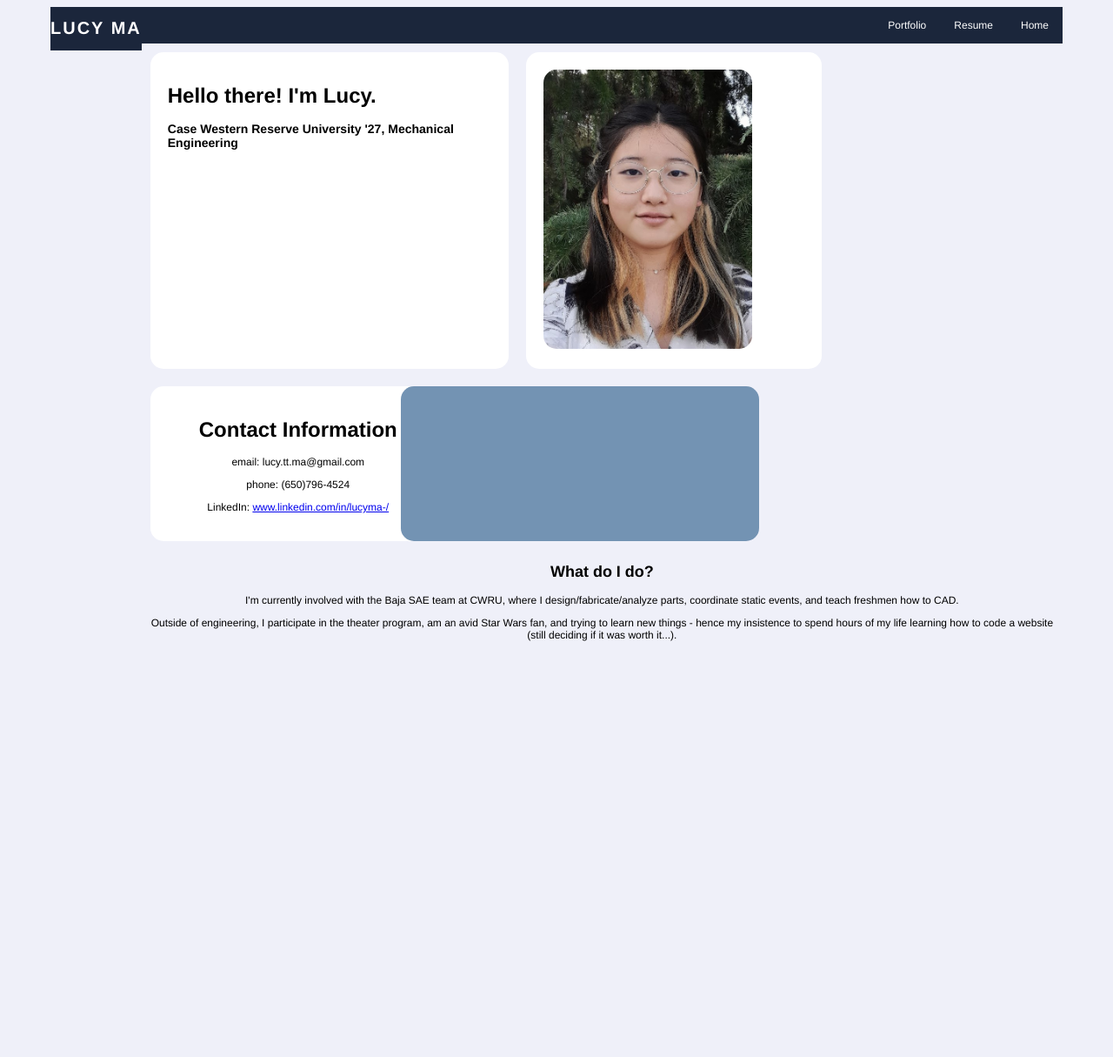
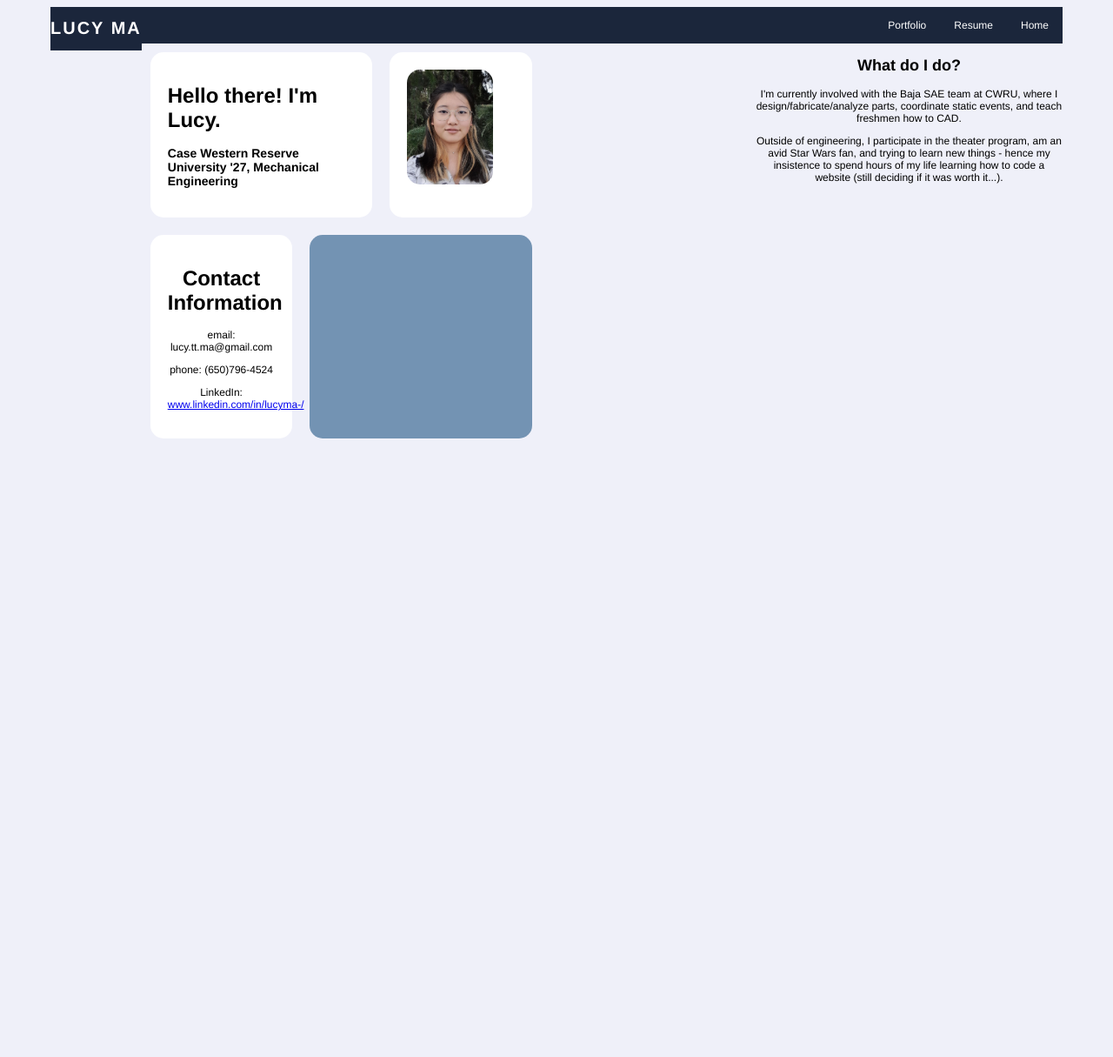
Before and after one commit to lucyttma/lucyttma.github.io, a Jekyll site: the page built from index.html, in a window 1280 px wide. Shown: the whole page at 87% size. Built offline with Jekyll 4.4.1, drawn with Linux system fonts in a browser that asks for light colours; after the commit the page ends 900 px from its top, so only the background shows below that.

Commit message:
Update main.scss

```diff
--- a/_sass/main.scss
+++ b/_sass/main.scss
@@ -57,7 +57,8 @@ body {
 
 .home_grid {
   display: grid;
-  grid-auto-rows: 1fr
+  grid-template-columns: 2fr 1fr;
+  grid-auto-rows: 1fr;
 }
 
 .home_wrapper_left {
@@ -88,7 +89,6 @@ body {
   padding-bottom: 20px;
   margin: 10px;
   border-radius: 15px;
-  min-width: 300px;
   img {
     width: 80%;
     height: auto;
```
